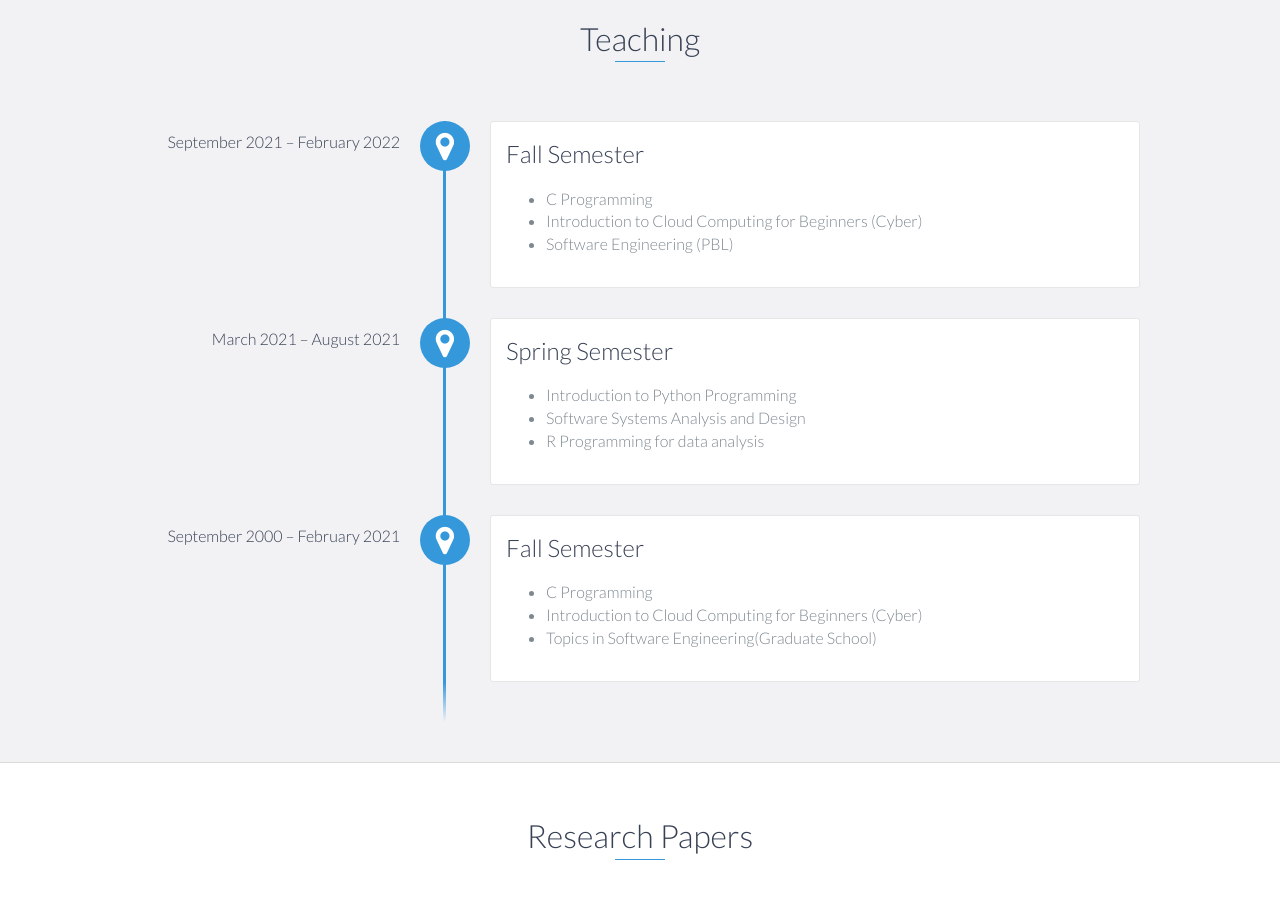
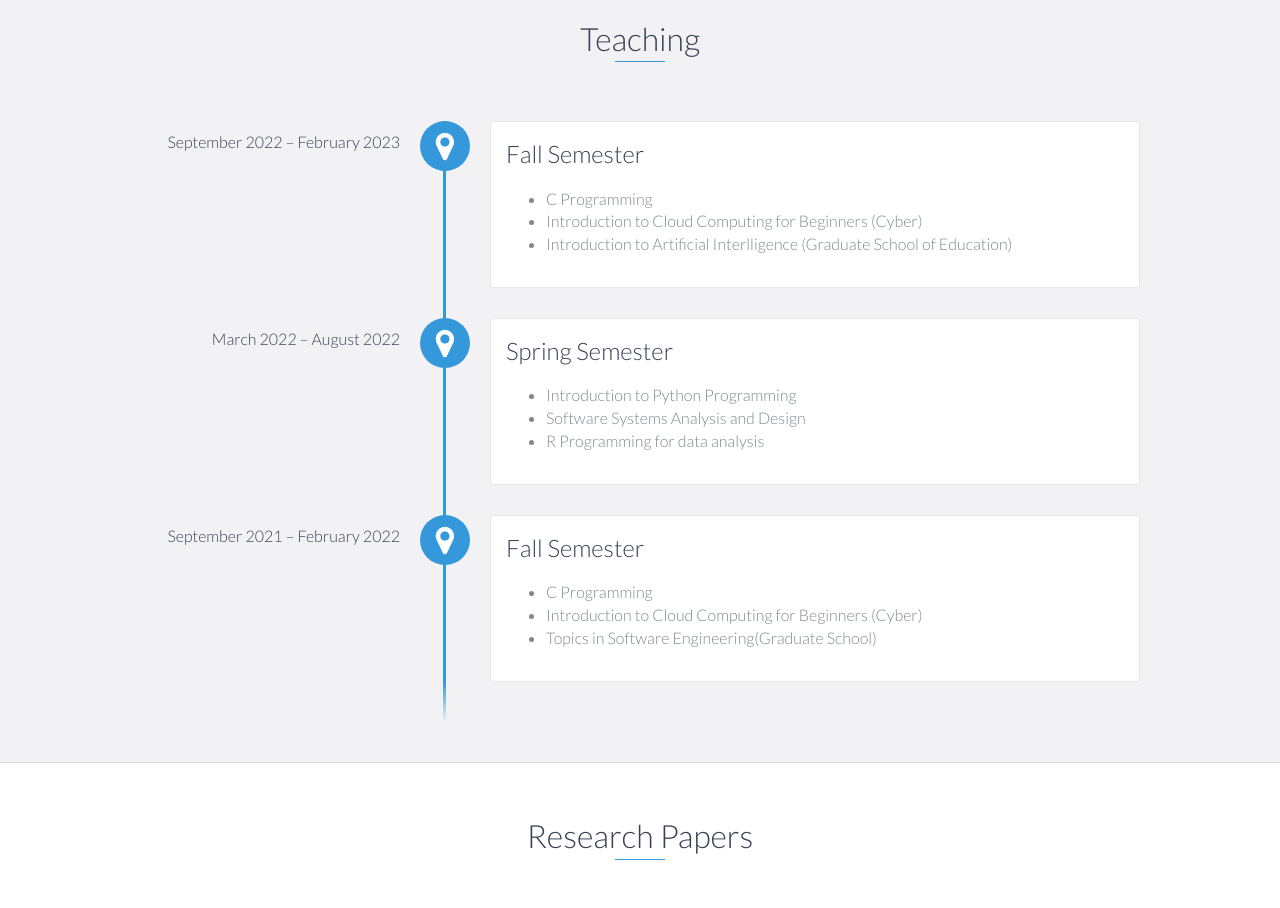
Before and after one commit to Yukyong-Kim/yukyong-kim.github.io, a website: page index.html in a window 1280 px wide. Shown: the part 1360-2268 px from the top of the page. Drawn offline with nearby package versions, Linux system fonts and the light colour scheme.

Commit message:
Update index.html

```diff
--- a/index.html
+++ b/index.html
@@ -90,18 +90,18 @@
     <div id="experience" class="background-alt">
         <h2 class="heading">Teaching</h2>
         <div id="experience-timeline">
-            <div data-date="September 2021 – February 2022">
+            <div data-date="September 2022 – February 2023">
                 <h3> Fall Semester</h3>
 		   <h4>
 			   <ul>
 				   <li> C Programming </li>
 				   <li> Introduction to Cloud Computing for Beginners (Cyber) </li>
-				   <li> Software Engineering (PBL) </li>
+				   <li> Introduction to Artificial Interlligence (Graduate School of Education) </li>
 			   </ul>
 		    </h4>
             </div>
 
-            <div data-date="March 2021 – August 2021">
+            <div data-date="March 2022 – August 2022">
                 <h3> Spring Semester</h3>
 		    <h4>
 			    <ul>
@@ -112,7 +112,7 @@
 		    </h4>
 	    </div>
 
-            <div data-date="September 2000 – February 2021">
+            <div data-date="September 2021 – February 2022">
                <h3> Fall Semester</h3>
 		    <h4>
 			    <ul>
```
